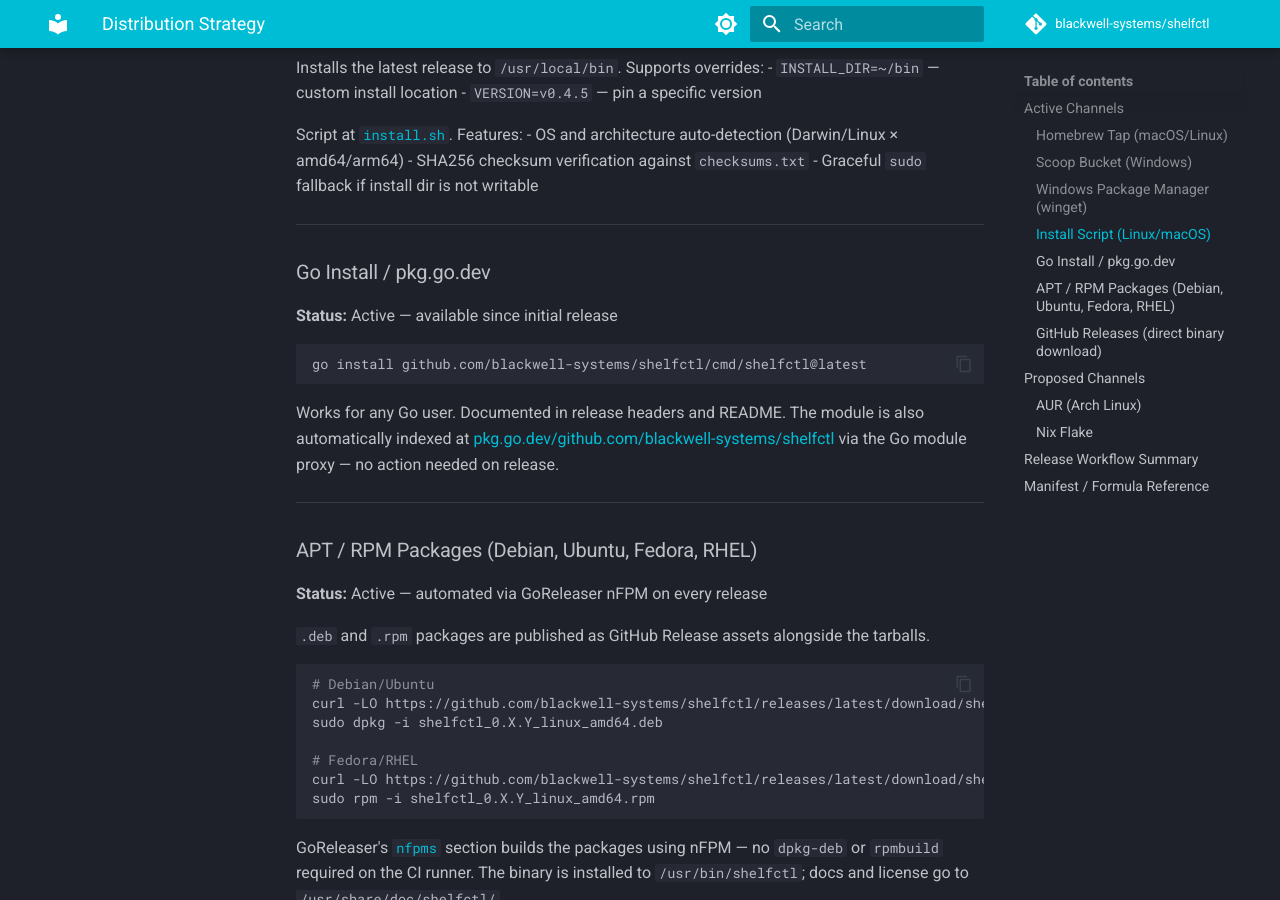
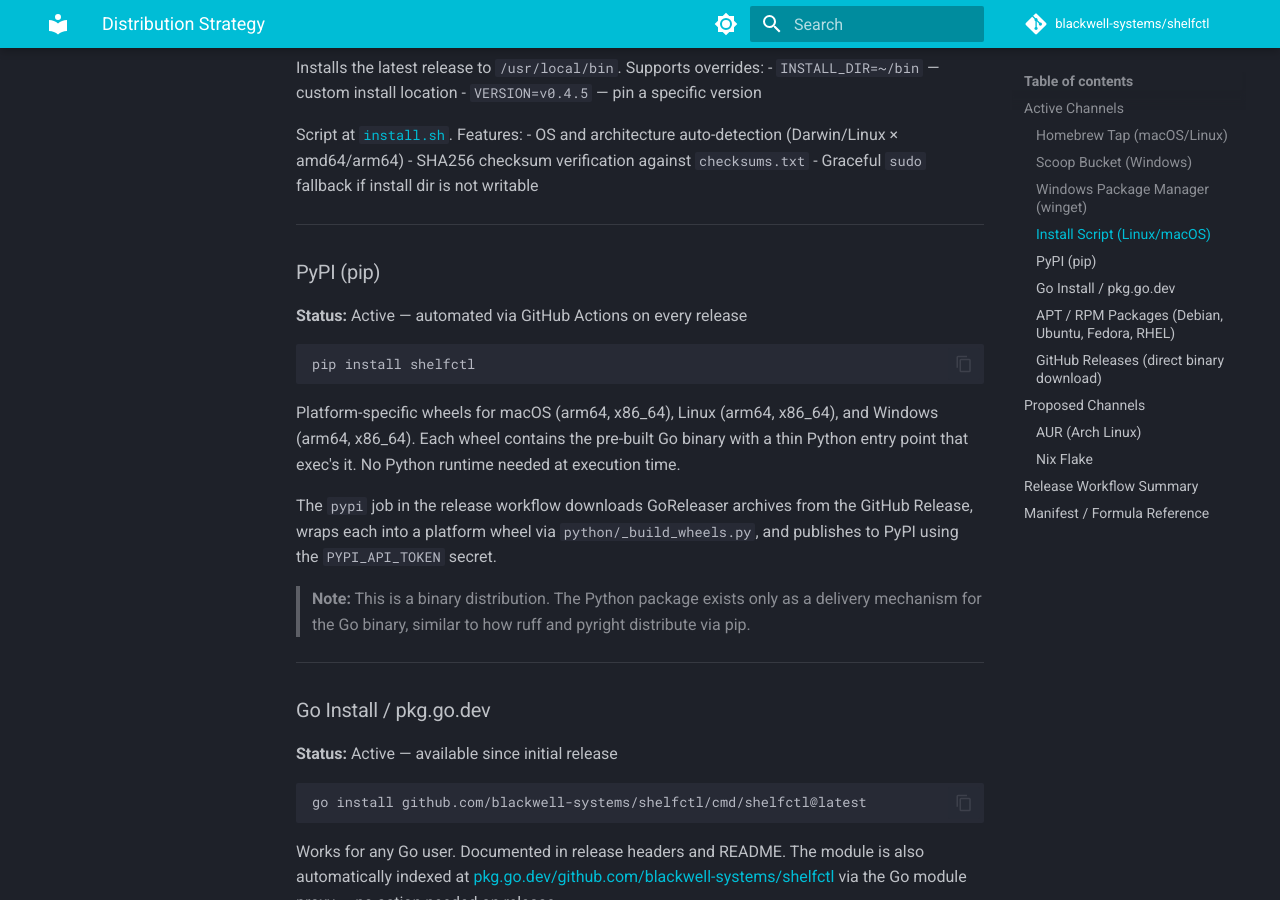
Before and after one commit to blackwell-systems/shelfctl, an MkDocs documentation site: the page built from docs/distribution.md, in a window 1280 px wide and 900 px high, scrolled down 1422 px. Built offline with MkDocs 1.6.1 and Material for MkDocs 9.7.7, drawn with Linux system fonts in a browser that asks for light colours; comment, search, counter and statistics services are not loaded; some of the changed text lies outside the part shown.

Commit message:
chore: prepare v0.4.12 release
Adds PyPI distribution channel to docs, release notes header, and
changelog.

````diff
--- a/.goreleaser.yml
+++ b/.goreleaser.yml
@@ -111,6 +111,11 @@ release:
     curl -fsSL https://raw.githubusercontent.com/blackwell-systems/shelfctl/main/install.sh | sh
     ```
 
+    **pip (any platform)**:
+    ```bash
+    pip install shelfctl
+    ```
+
     **Go install**:
     ```bash
     go install github.com/blackwell-systems/shelfctl/cmd/shelfctl@{{ .Tag }}
--- a/docs/distribution.md
+++ b/docs/distribution.md
@@ -65,6 +65,26 @@ Script at [`install.sh`](../install.sh). Features:
 - OS and architecture auto-detection (Darwin/Linux × amd64/arm64)
 - SHA256 checksum verification against `checksums.txt`
 - Graceful `sudo` fallback if install dir is not writable
+
+---
+
+### PyPI (pip)
+**Status:** Active — automated via GitHub Actions on every release
+
+```bash
+pip install shelfctl
+```
+
+Platform-specific wheels for macOS (arm64, x86_64), Linux (arm64, x86_64), and Windows (arm64, x86_64).
+Each wheel contains the pre-built Go binary with a thin Python entry point that exec's it. No Python
+runtime needed at execution time.
+
+The `pypi` job in the release workflow downloads GoReleaser archives from the GitHub Release,
+wraps each into a platform wheel via `python/_build_wheels.py`, and publishes to PyPI using
+the `PYPI_API_TOKEN` secret.
+
+> **Note:** This is a binary distribution. The Python package exists only as a delivery
+> mechanism for the Go binary, similar to how ruff and pyright distribute via pip.
 
 ---
 
@@ -164,8 +184,9 @@ Each release involves only:
 5. GoReleaser pushes updated manifest to `scoop-bucket`
 6. `winget-releaser` action submits PR to `microsoft/winget-pkgs` (requires Microsoft reviewer approval — typically takes a few days)
 7. `validate-winget` CI job validates `winget/` manifests on Windows runner
+8. `pypi` job builds platform wheels from release archives and publishes to PyPI
 
-Steps 3–7 are fully automated. The only manual steps are updating the changelog and pushing the tag.
+Steps 3–8 are fully automated. The only manual steps are updating the changelog and pushing the tag.
 
 > **Local install (optional):** Run `make install` after releasing to update the binary on your own machine. This is a developer convenience — it has no effect on the published release.
 
@@ -180,4 +201,5 @@ Steps 3–7 are fully automated. The only manual steps are updating the changelo
 | winget manifests | `winget/` in this repo | Automated via winget-releaser |
 | Install script | `install.sh` in this repo | Rarely (URL convention stable) |
 | nFPM (deb/rpm) | `.goreleaser.yml` `nfpms` section | Automated |
+| PyPI wheels | `python/_build_wheels.py` | Automated |
 | GoReleaser config | `.goreleaser.yml` | Rarely |
````
Also changed, not shown: CHANGELOG.md (+5 -0 lines).
